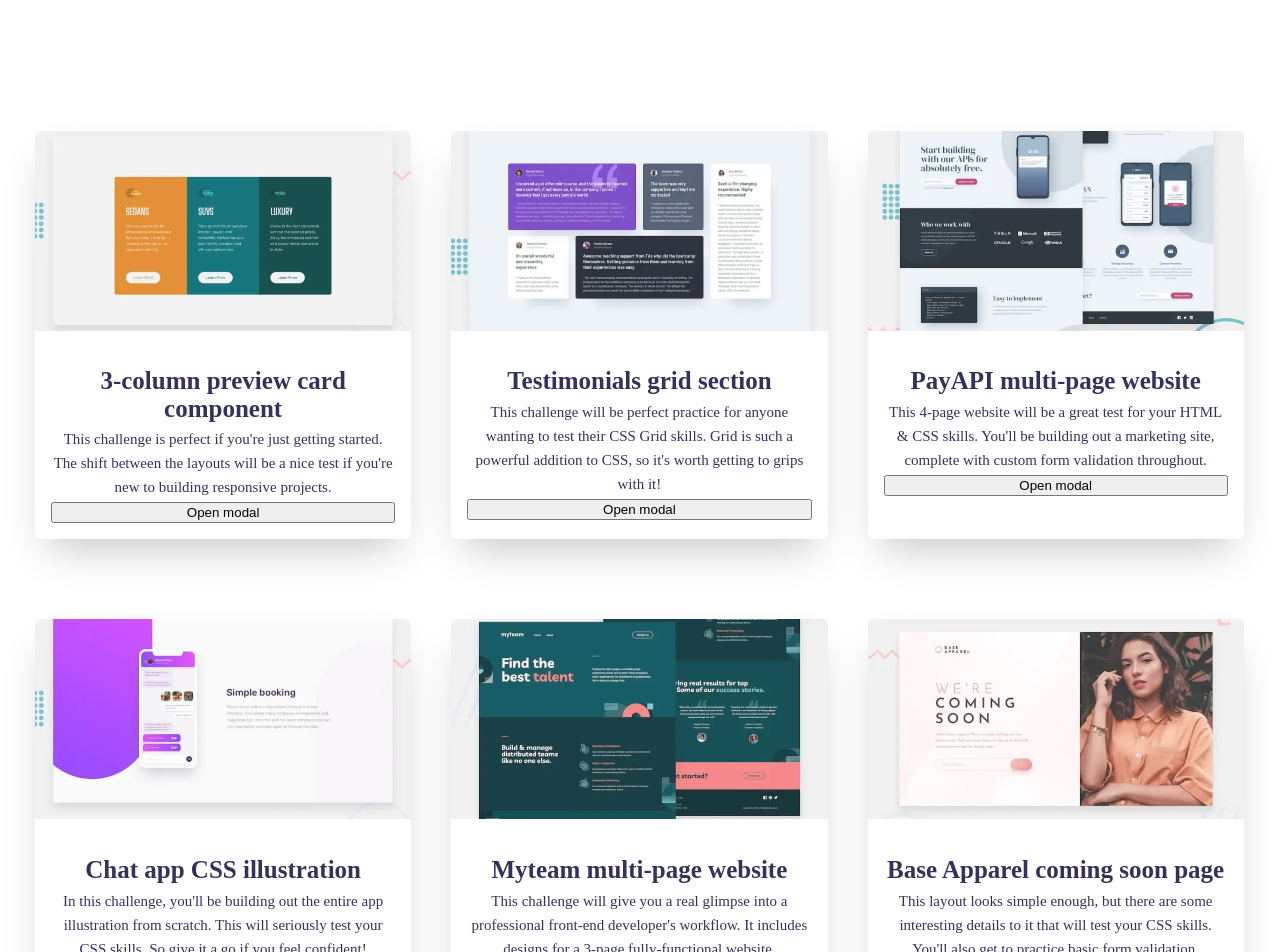
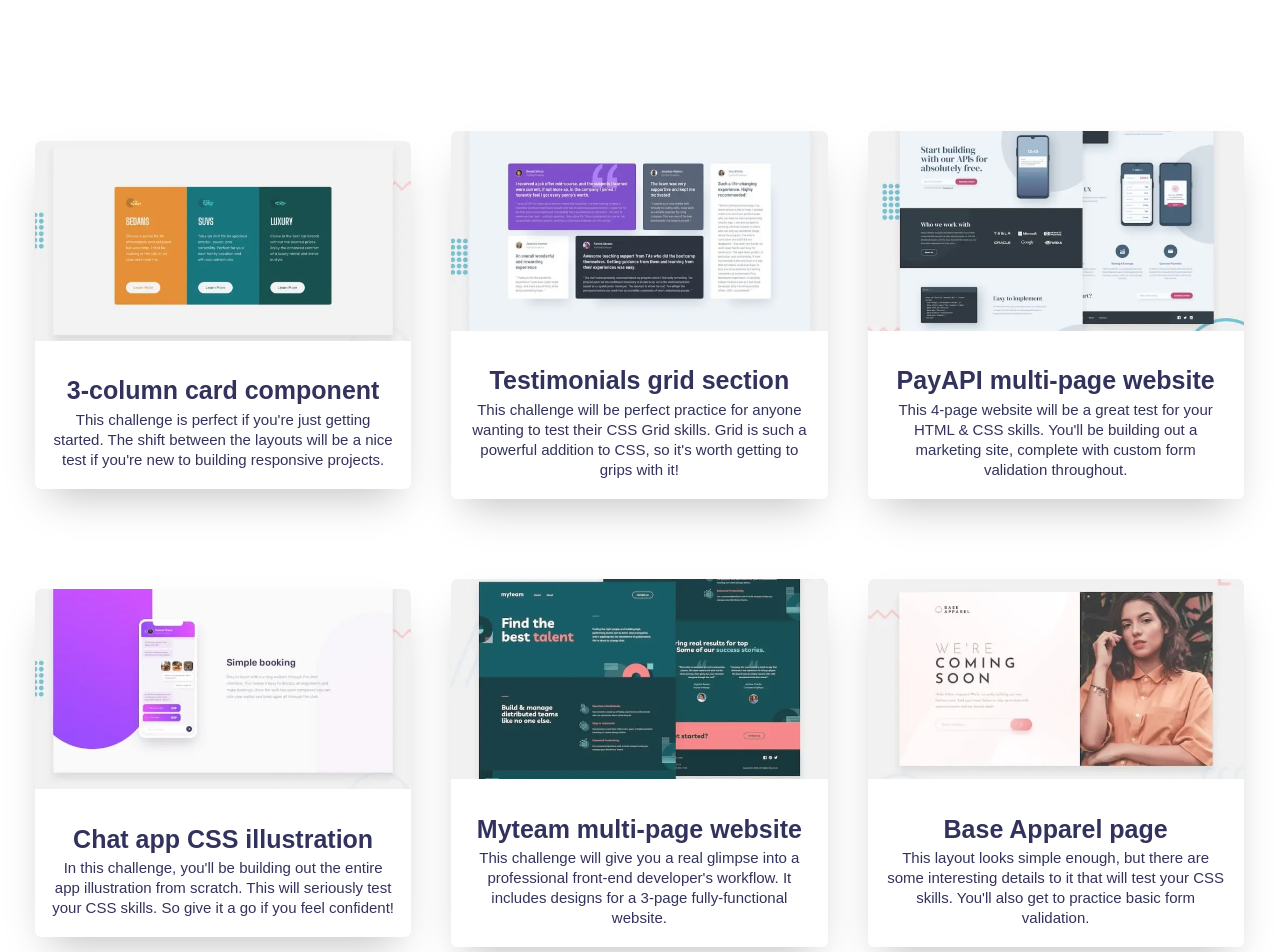
Before and after one commit to adampauw/portfolio2022, a React (Create React App) app: page /tasks in a window 1280 px wide. Shown: the part 900-1852 px from the top of the page. Built offline with nearby package versions, Linux system fonts and the light colour scheme.

Commit message:
improve modal, hide illogical lint rule

```diff
--- a/src/components/modal/Modal.tsx
+++ b/src/components/modal/Modal.tsx
@@ -24,7 +24,7 @@ export const Modal: FunctionComponent<ModalProps> = ({
 }) => {
 
   const onKeyDown = (event: KeyboardEvent) => {
-    if (event.keyCode === 27 && isShown) {
+    if (event.key === 'Escape' && isShown) {
       hide();
     }
   };
@@ -35,6 +35,7 @@ export const Modal: FunctionComponent<ModalProps> = ({
     return () => {
       document.removeEventListener('keydown', onKeyDown, false);
     };
+    // eslint-disable-next-line
   }, [isShown]);
 
   const modal = (
--- a/src/components/tasks/Task.tsx
+++ b/src/components/tasks/Task.tsx
@@ -20,6 +20,13 @@ export const Task = (props: TaskProps) => {
   }
   @media(min-width: 990px) {
     width: 33.3%;
+  `;
+
+  const ModalButton = styled.button`
+    border: none;
+    padding: 0;
+    border-radius: 6px;
+    background-color: unset;
   `;
 
   const TaskItem = styled.div`
@@ -79,15 +86,21 @@ export const Task = (props: TaskProps) => {
 
   return (
     <Task>
+      <ModalButton onClick={toggle}>
         <TaskItem>
           <TaskImage />
           <TaskInfo>
             <TaskTitle>{props.title}</TaskTitle>
             <TaskDescription>{props.text}</TaskDescription>
-          <button onClick={toggle}>Open modal</button>
-          <Modal isShown={isShown} hide={toggle} headerText="header text" modalContent={content} />
+            <Modal
+              isShown={isShown}
+              hide={toggle}
+              headerText="header text"
+              modalContent={content}
+            />
           </TaskInfo>
         </TaskItem>
+      </ModalButton>
     </Task>
   );
 };
--- a/src/components/tasks/TaskContainer.tsx
+++ b/src/components/tasks/TaskContainer.tsx
@@ -36,13 +36,13 @@ export const TaskContainer: FC = (props: any) => {
       <div className="Content">
         <TaskTitle>Tasks</TaskTitle>
         <TaskContainer>
-          <Task image={"/img/task1.webp"} title="3-column preview card component" text="This challenge is perfect if you're just getting started. The shift between the layouts will be a nice test if you're new to building responsive projects."/>
+          <Task image={"/img/task1.webp"} title="3-column card component" text="This challenge is perfect if you're just getting started. The shift between the layouts will be a nice test if you're new to building responsive projects."/>
           <Task image={"/img/task2.webp"} title="Testimonials grid section" text="This challenge will be perfect practice for anyone wanting to test their CSS Grid skills. Grid is such a powerful addition to CSS, so it's worth getting to grips with it!"/>
           <Task image={"/img/task3.webp"} title="PayAPI multi-page website" text="This 4-page website will be a great test for your HTML & CSS skills. You'll be building out a marketing site, complete with custom form validation throughout."/>
           <Task image={"/img/task4.webp"} title="Chat app CSS illustration" text="In this challenge, you'll be building out the entire app illustration from scratch. This will seriously test your CSS skills. So give it a go if you feel confident!"/>
           <Task image={"/img/task5.webp"} title="Myteam multi-page website" text="This challenge will give you a real glimpse into a professional front-end developer's workflow. It includes designs for a 3-page fully-functional website."/>
-          <Task image={"/img/task6.webp"} title="Base Apparel coming soon page" text="This layout looks simple enough, but there are some interesting details to it that will test your CSS skills. You'll also get to practice basic form validation."/>
-          <Task image={"/img/task7.webp"} title="Project tracking intro component" text="Some interesting layout and code challenges are baked into this design. Perfect if you're a beginner who is starting to get a bit more confident with your layouts."/>
+          <Task image={"/img/task6.webp"} title="Base Apparel page" text="This layout looks simple enough, but there are some interesting details to it that will test your CSS skills. You'll also get to practice basic form validation."/>
+          <Task image={"/img/task7.webp"} title="Project tracking component" text="Some interesting layout and code challenges are baked into this design. Perfect if you're a beginner who is starting to get a bit more confident with your layouts."/>
           <Task image={"/img/task8.webp"} title="Calculator app" text="This calculator app will be a great test of your CSS and JS skills especially. If you're wanting to practice using Grid, this challenge will be perfect for you!"/>
           <Task image={"/img/task9.webp"} title="Planets fact site" text="In this challenge, you'll be building out an 8-page fact site for all planets in our solar system. This project will make an incredible portfolio piece when completed!"/>
         </TaskContainer>
```
Lines whose indentation alone changed are shown as unchanged.
